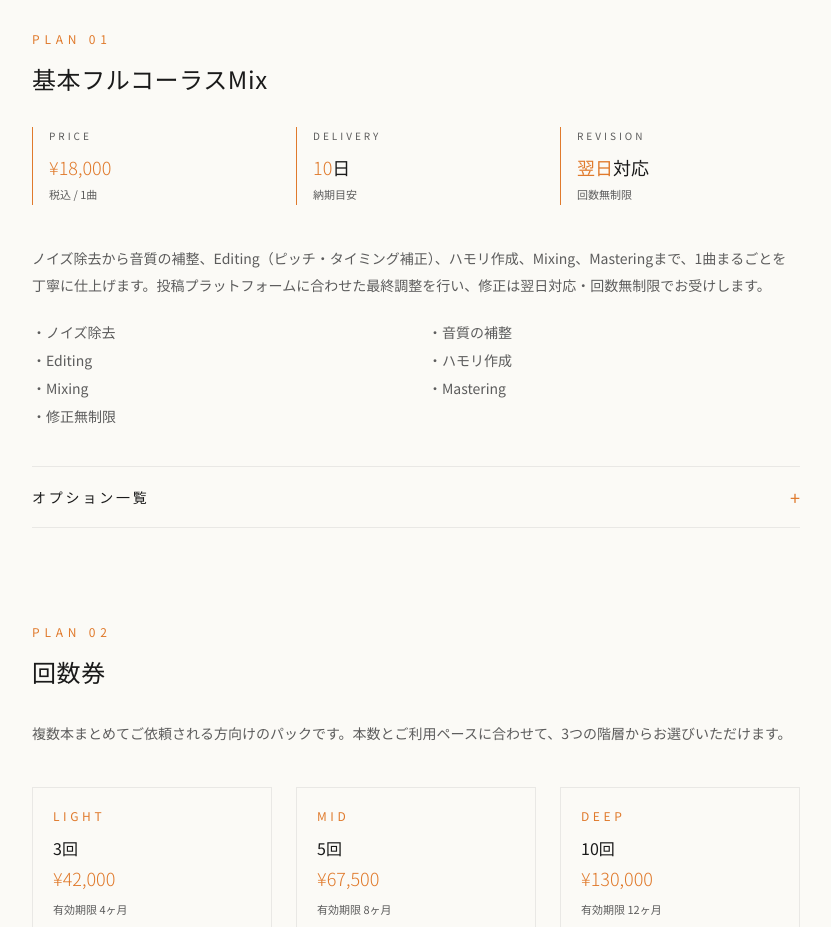
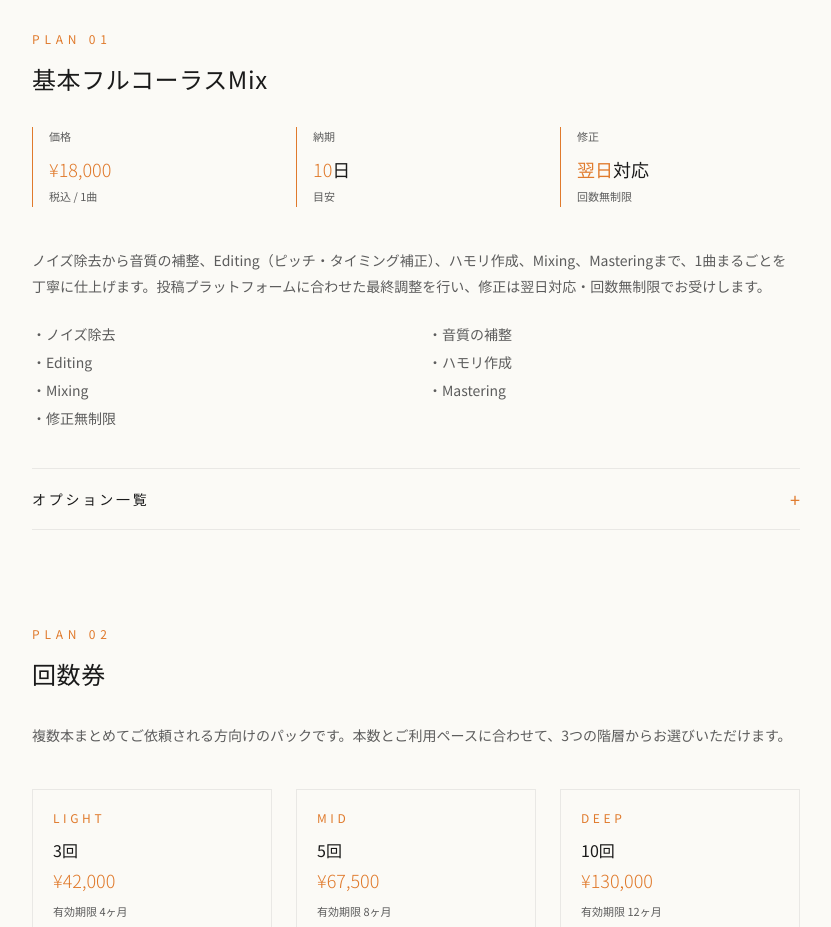
Before and after one commit to risouco/OrangeStudio, a Next.js app: page /plans in a window 1280 px wide. Shown: the part 840-1767 px from the top of the page, without its empty margins (224-1055 px from the left). Built offline with nearby package versions, Linux system fonts and the light colour scheme.

Commit message:
Plans basic: replace English labels (PRICE/DELIVERY/REVISION) with JP

```diff
--- a/src/app/plans/page.tsx
+++ b/src/app/plans/page.tsx
@@ -104,8 +104,8 @@ export default function PlansPage() {
 
               <div className="grid grid-cols-3 gap-4 md:gap-6 mb-10">
                 <div className="border-l border-[color:var(--accent)] pl-4">
-                  <p className="text-[10px] tracking-[0.3em] text-[color:var(--sub)] mb-2">
-                    PRICE
+                  <p className="text-[11px] text-[color:var(--sub)] mb-2">
+                    価格
                   </p>
                   <p className="text-lg font-light text-[color:var(--accent)]">
                     ¥18,000
@@ -115,19 +115,19 @@ export default function PlansPage() {
                   </p>
                 </div>
                 <div className="border-l border-[color:var(--accent)] pl-4">
-                  <p className="text-[10px] tracking-[0.3em] text-[color:var(--sub)] mb-2">
-                    DELIVERY
+                  <p className="text-[11px] text-[color:var(--sub)] mb-2">
+                    納期
                   </p>
                   <p className="text-lg font-light">
                     <span className="text-[color:var(--accent)]">10</span>日
                   </p>
                   <p className="text-[11px] text-[color:var(--sub)] mt-1">
-                    納期目安
+                    目安
                   </p>
                 </div>
                 <div className="border-l border-[color:var(--accent)] pl-4">
-                  <p className="text-[10px] tracking-[0.3em] text-[color:var(--sub)] mb-2">
-                    REVISION
+                  <p className="text-[11px] text-[color:var(--sub)] mb-2">
+                    修正
                   </p>
                   <p className="text-lg font-light">
                     <span className="text-[color:var(--accent)]">翌日</span>対応
```
